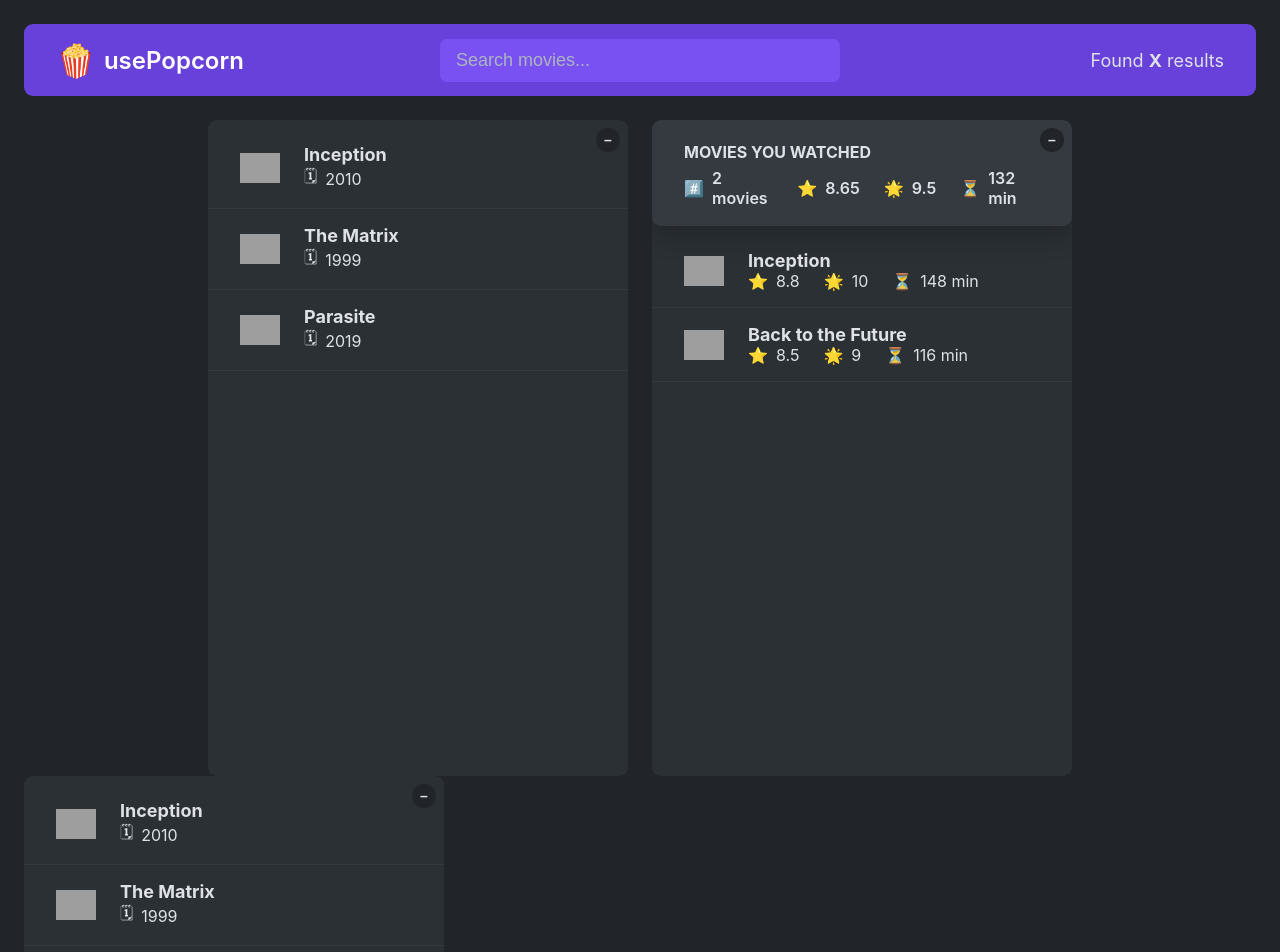
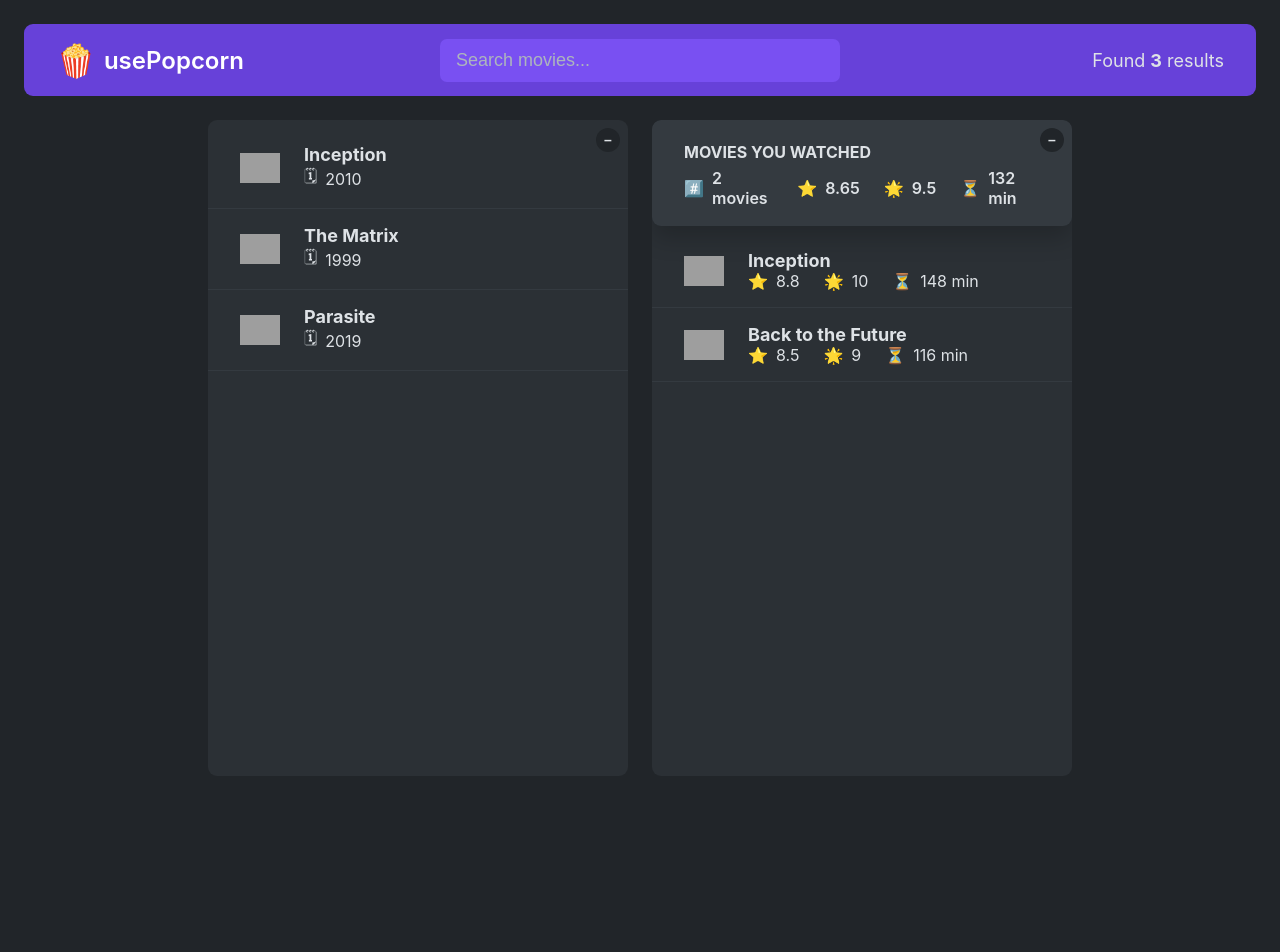
Before and after one commit to samocain93/MyMDB, a React (Create React App) app: page / in a window 1280 px wide. Shown: the top 952 px of the page. After the commit the page ends 800 px from the top, so only its background shows below. Built offline with nearby package versions, Linux system fonts and the light colour scheme; grey boxes are pictures that could not be loaded.

Commit message:
moved some state to get access to movies

```diff
--- a/src/App.js
+++ b/src/App.js
@@ -51,21 +51,22 @@
   arr.reduce((acc, cur, i, arr) => acc + cur / arr.length, 0);
 
 export default function App() {
+  const [movies, setMovies] = useState(tempMovieData);
+
   return (
     <>
-      <NavBar />
-      <Main />
-      <ListBox />
+      <NavBar movies={movies} />
+      <Main movies={movies} />
     </>
   );
 }
 
-function NavBar() {
+function NavBar({ movies }) {
   return (
     <nav className='nav-bar'>
       <Logo />
       <Search />
-      <NumResults />
+      <NumResults movies={movies} />
     </nav>
   );
 }
@@ -79,10 +80,10 @@
   );
 }
 
-function NumResults() {
+function NumResults({ movies }) {
   return (
     <p className='num-results'>
-      Found <strong>X</strong> results
+      Found <strong>{movies.length}</strong> results
     </p>
   );
 }
@@ -101,18 +102,18 @@
   );
 }
 
-function Main() {
+function Main({ movies }) {
   return (
     <>
       <main className='main'>
-        <ListBox />
+        <ListBox movies={movies} />
         <WatchedBox />
       </main>
     </>
   );
 }
 
-function ListBox() {
+function ListBox({ movies }) {
   const [isOpen1, setIsOpen1] = useState(true);
 
   return (
@@ -123,14 +124,12 @@
       >
         {isOpen1 ? '–' : '+'}
       </button>
-      {isOpen1 && <MovieList />}
+      {isOpen1 && <MovieList movies={movies} />}
     </div>
   );
 }
 
-function MovieList() {
-  const [movies, setMovies] = useState(tempMovieData);
-
+function MovieList({ movies }) {
   return (
     <ul className='list'>
       {movies?.map((movie) => (
```
